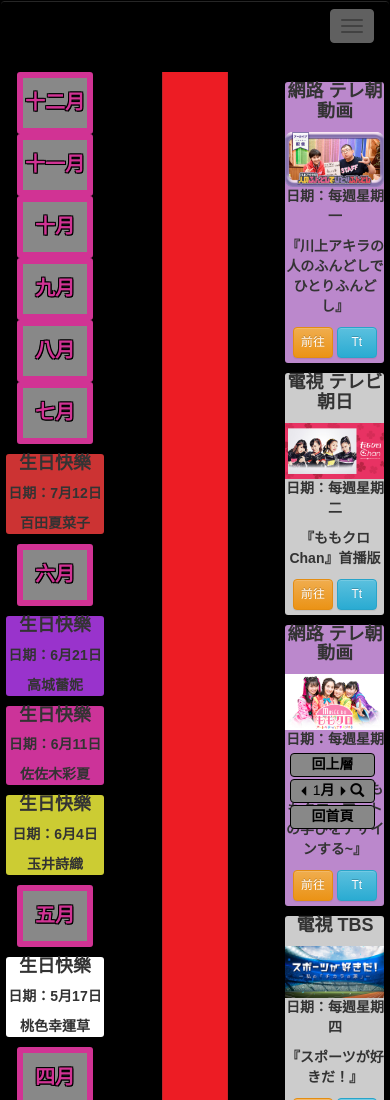
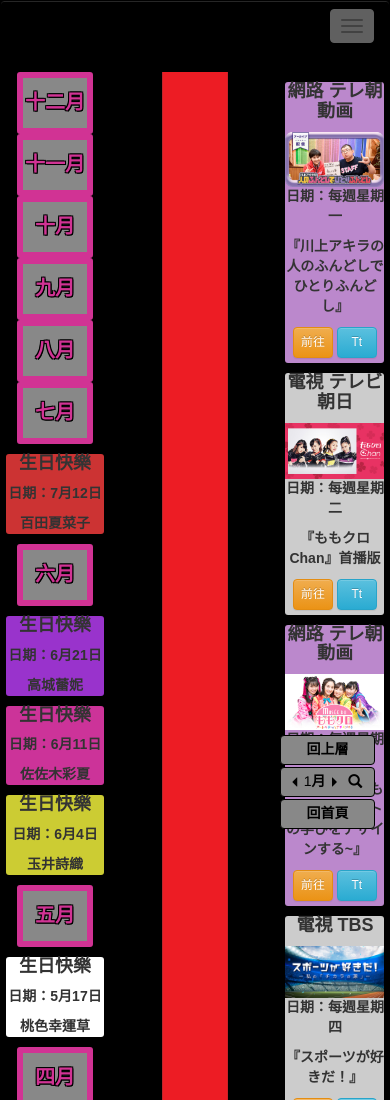
Before and after one commit to garymomo2010/garymomo2010.github.io, a plain HTML site: page index.html in a window 390 px wide. Shown: the top 1100 px of the page. Drawn offline with Linux system fonts and the light colour scheme.

Commit message:
2018/07/13 微調右下選項按鈕手機測試

```diff
--- a/css/general/custom/footOp.css
+++ b/css/general/custom/footOp.css
@@ -1,10 +1,11 @@
 .back-to {
-	width: 85px;
-	height: 24px;
+	width: 95px;
+	height: 30px;
 	bottom: 0px;
 	display: block;
 	margin: 0;
 	text-align: center;
+	line-height: 26px;
 	position: fixed;
 	z-index: 100;
 	color: #000000;
@@ -28,7 +29,7 @@
 	color: #000000;
 	position: relative;
 	top: 2px;
-	right: 2px;
+	right: 3px;
 }
 @media (min-width: 1201px) {
 	.back-to {
@@ -36,10 +37,10 @@
 		margin-right: -580px;
 	}
 	.anchor1 {
-		margin-bottom: 82px;
+		margin-bottom: 94px;
 	}
 	.anchor2 {
-		margin-bottom: 56px;
+		margin-bottom: 62px;
 	}
 	.anchor3 {
 		margin-bottom: 30px;
@@ -51,10 +52,10 @@
 		margin-right: 0;
 	}
 	.anchor1 {
-		margin-bottom: 82px;
+		margin-bottom: 94px;
 	}
 	.anchor2 {
-		margin-bottom: 56px;
+		margin-bottom: 62px;
 	}
 	.anchor3 {
 		margin-bottom: 30px;
@@ -65,10 +66,10 @@
 		right: 15px;
 	}
 	.anchor1 {
-		margin-bottom: 67px;
+		margin-bottom: 79px;
 	}
 	.anchor2 {
-		margin-bottom: 41px;
+		margin-bottom: 47px;
 	}
 	.anchor3 {
 		margin-bottom: 15px;
```
Also changed, not shown: index.html (+1 -0 lines).
